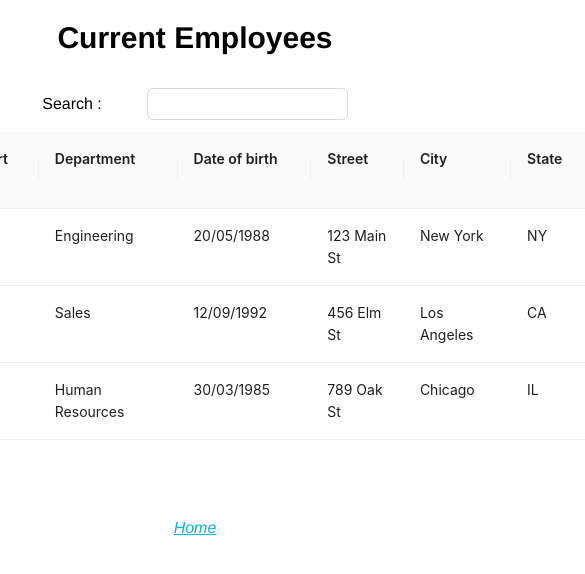
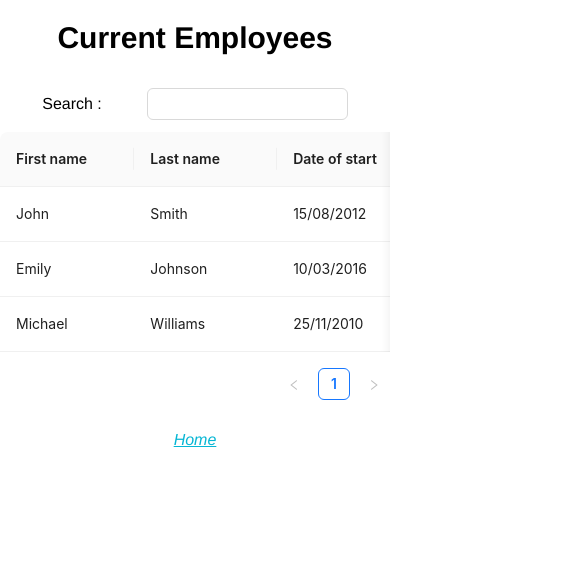
Before and after one commit to Mehdizi/HRnet, a React app: page /employee in a window 390 px wide. Shown: the top 574 px of the page, 585 px wide, since content can reach past the window. Built offline with nearby package versions, Linux system fonts and the light colour scheme; the HTML template or start-up script is replaced by a standard one.

Commit message:
responsive of the employee list

```diff
--- a/src/App.tsx
+++ b/src/App.tsx
@@ -3,46 +3,10 @@ import { CreateEmployee } from "./pages/createEmployee/CreateEmployee";
 import { EmployeeList } from "./pages/employeeList/EmployeeList";
 import { useState } from "react";
 import { Employee } from "./types/Employee";
+import { fakeEmployees } from "./datas/fakeEmployees";
 
 function App() {
-  const [employeesList, setEmployeesList] = useState<Array<Employee>>([
-    {
-      key:"1",
-      firstName: "John",
-      lastName: "Smith",
-      dateOfBirth: "20/05/1988",
-      dateOfStart: "15/08/2012",
-      street: "123 Main St",
-      city: "New York",
-      state: "NY",
-      zipCode: 10001,
-      department: "Engineering",
-    },
-    {
-      key:"2",
-      firstName: "Emily",
-      lastName: "Johnson",
-      dateOfBirth: "12/09/1992",
-      dateOfStart: "10/03/2016",
-      street: "456 Elm St",
-      city: "Los Angeles",
-      state: "CA",
-      zipCode: 90001,
-      department: "Sales",
-    },
-    {
-      key:"3",
-      firstName: "Michael",
-      lastName: "Williams",
-      dateOfBirth: "30/03/1985",
-      dateOfStart: "25/11/2010",
-      street: "789 Oak St",
-      city: "Chicago",
-      state: "IL",
-      zipCode: 60601,
-      department: "Human Resources",
-    },
-  ]);
+  const [employeesList, setEmployeesList] = useState<Array<Employee>>(fakeEmployees);
 
   const router = createBrowserRouter([
     {
--- /dev/null
+++ b/src/components/ScrollTable.tsx
@@ -0,0 +1,7 @@
+import { Table } from "antd";
+
+export const ScrollTable = ({columns, filteredData} : {columns:any, filteredData:any}) => {
+  return (
+    <Table columns={columns} dataSource={filteredData} scroll={{ x: 1300 }} />
+  );
+};
--- a/src/datas/departments.ts
+++ b/src/datas/departments.ts
@@ -1 +1,8 @@
-export const departments = [{ label: "Sales" }, { label: "Marketing" }, { label: "Engineering" }, { label: "Human" }, { label: "Resources" }, { label: "Legal" }]
+export const departments = [
+  "Sales",
+  "Marketing",
+  "Engineering",
+  "Human",
+  "Resources",
+  "Legal",
+];
--- /dev/null
+++ b/src/datas/fakeEmployees.ts
@@ -0,0 +1,38 @@
+export const fakeEmployees = [
+  {
+    key:"1",
+    firstName: "John",
+    lastName: "Smith",
+    dateOfBirth: "20/05/1988",
+    dateOfStart: "15/08/2012",
+    street: "123 Main St",
+    city: "New York",
+    state: "NY",
+    zipCode: 10001,
+    department: "Engineering",
+  },
+  {
+    key:"2",
+    firstName: "Emily",
+    lastName: "Johnson",
+    dateOfBirth: "12/09/1992",
+    dateOfStart: "10/03/2016",
+    street: "456 Elm St",
+    city: "Los Angeles",
+    state: "CA",
+    zipCode: 90001,
+    department: "Sales",
+  },
+  {
+    key:"3",
+    firstName: "Michael",
+    lastName: "Williams",
+    dateOfBirth: "30/03/1985",
+    dateOfStart: "25/11/2010",
+    street: "789 Oak St",
+    city: "Chicago",
+    state: "IL",
+    zipCode: 60601,
+    department: "Human Resources",
+  },
+]
--- a/src/datas/tableColumn.ts
+++ b/src/datas/tableColumn.ts
@@ -1,4 +1,4 @@
-export const column = [
+export const columns = [
   {
     title: "First name",
     dataIndex: "firstName",
--- a/src/pages/createEmployee/CreateEmployee.tsx
+++ b/src/pages/createEmployee/CreateEmployee.tsx
@@ -1,24 +1,19 @@
 import { Link } from "react-router-dom";
-import {v4 as uuidv4} from 'uuid';
-
-import { Modal } from "npm-react-modal-mehdizi"
-import { useModal } from "npm-react-modal-mehdizi";
-
+import { v4 as uuidv4 } from "uuid";
+import { Modal, useModal } from "npm-react-modal-mehdizi";
 import { states } from "../../datas/states";
 import { departments } from "../../datas/departments";
-
-import { DatePicker,  Select, Input } from "antd";
-
+import { DatePicker, Select, Input } from "antd";
 import { Employee } from "../../types/Employee";
 import { useChangeFirstName } from "../../hooks/useChangeFirstName";
 import { useChangeLastName } from "../../hooks/useChangeLastName";
-import { useChangeBirthDate } from "../../hooks/useChangeBirthDate";
 import { useChangeStartDate } from "../../hooks/useChangeStartDate";
 import { useChangeState } from "../../hooks/useChangeState";
 import { useChangeStreet } from "../../hooks/useChangeStreet";
 import { useChangeCity } from "../../hooks/useChangeCity";
 import { useChangeZipCode } from "../../hooks/useChangeZipCode";
 import { useChangeDepartment } from "../../hooks/useChangeDepartment";
+import { useChangeBirthDate } from "../../hooks/useChangeBirthDate";
 
 export const CreateEmployee = ({
   save,
@@ -27,16 +22,15 @@ export const CreateEmployee = ({
   save: React.Dispatch<React.SetStateAction<Array<Employee>>>;
   employeesList: Employee[];
 }) => {
-
-  const {isOpen, handleToggleModal } = useModal()
+  const { isOpen, handleToggleModal } = useModal();
 
   const { firstName, changeFirstName, setFirstName } = useChangeFirstName();
   const { lastName, changeLastName, setLastName } = useChangeLastName();
   const { changeStreet, street, setStreet } = useChangeStreet();
   const { changeCity, city, setCity } = useChangeCity();
-  const {changeState, state, setState } = useChangeState()
- const { changeZipCode, zipCode, setZipCode } = useChangeZipCode()
- const {changeDepartment, department, setDepartment} = useChangeDepartment()
+  const { changeState, state, setState } = useChangeState();
+  const { changeZipCode, zipCode, setZipCode } = useChangeZipCode();
+  const { changeDepartment, department, setDepartment } = useChangeDepartment();
 
   const {
     changeBirthDate,
@@ -62,8 +56,8 @@ export const CreateEmployee = ({
 
   const formattedDepartments = departments.map((department) => {
     return {
-      label: department.label,
-      value: department.label,
+      label: department,
+      value: department,
     };
   });
 
@@ -102,7 +96,11 @@ export const CreateEmployee = ({
 
   return (
     <>
-      <Modal isOpen={isOpen} message="New employee created !" handleCloseModal={handleToggleModal} />
+      <Modal
+        isOpen={isOpen}
+        message="New employee created !"
+        handleCloseModal={handleToggleModal}
+      />
       <main className="mb-2 max-w-5xl m-auto">
         <h1 className="flex justify-center text-5xl font-bold my-5">HRnet</h1>
         <div className="flex flex-col items-center justify-center gap-2.5">
@@ -143,7 +141,6 @@ export const CreateEmployee = ({
 
                   <label htmlFor="date-of-birth">Date of Birth</label>
                   <DatePicker onChange={changeBirthDate} value={birthDate} />
-
                   <label htmlFor="start-date">Start Date</label>
                   <DatePicker onChange={changeStartDate} value={startDate} />
                 </div>
@@ -169,7 +166,7 @@ export const CreateEmployee = ({
 
                   <label htmlFor="state">State</label>
                   <Select
-                  id="state"
+                    id="state"
                     value={state}
                     placeholder="Select a state"
                     options={formattedStates}
@@ -188,7 +185,7 @@ export const CreateEmployee = ({
               <div className="p-x-5 pb-5 w-1/2 flex flex-col m-auto gap-2.5">
                 <label htmlFor="department">Department</label>
                 <Select
-                id="department"
+                  id="department"
                   value={department}
                   placeholder="Select a department"
                   options={formattedDepartments}
--- a/src/pages/employeeList/EmployeeList.tsx
+++ b/src/pages/employeeList/EmployeeList.tsx
@@ -1,8 +1,9 @@
 import { Link } from "react-router-dom";
-import { column } from "../../datas/tableColumn";
-import { Input, Table } from "antd";
+import { Input} from "antd";
 import { Employee } from "../../types/Employee";
 import { ChangeEvent, useState } from "react";
+import { ScrollTable } from "../../components/ScrollTable";
+import { columns } from "../../datas/tableColumn";
 
 export const EmployeeList = ({
   employeesList: employeesList,
@@ -30,6 +31,7 @@ export const EmployeeList = ({
   };
 
   return (
+    <>
     <main className="flex flex-col justify-center items-center gap-3">
       <h1 className="flex justify-center text-3xl font-bold my-5 md:text-5xl">
         Current Employees
@@ -44,13 +46,7 @@ export const EmployeeList = ({
           onChange={(e) => filterData(e)}
         />
       </div>
-      <div className="md:text-sm text-l" >
-        <Table
-          columns={column}
-          dataSource={filteredData}
-          scroll={{ x:1000}}
-        />
-      </div>
+      <ScrollTable columns={columns} filteredData={filteredData} />
       <Link
         className="italic cursor-pointer underline text-cyan-500 mb-2.5 md:text-xl text-base"
         to="/"
@@ -58,5 +54,7 @@ export const EmployeeList = ({
         Home
       </Link>
     </main>
+    </>
+
   );
 };
```
Also changed, not shown: package.json (+4 -5 lines), 1 other file (tests, documents, lock files or other folders).
